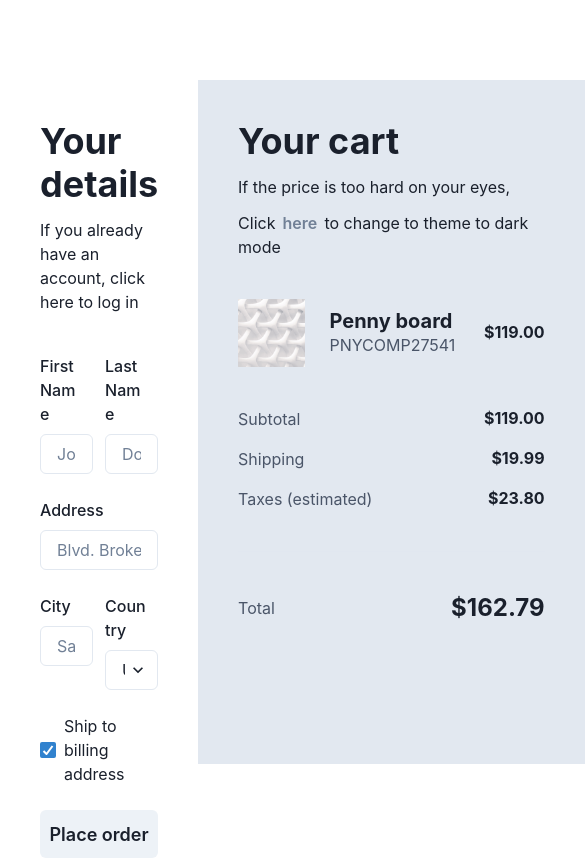
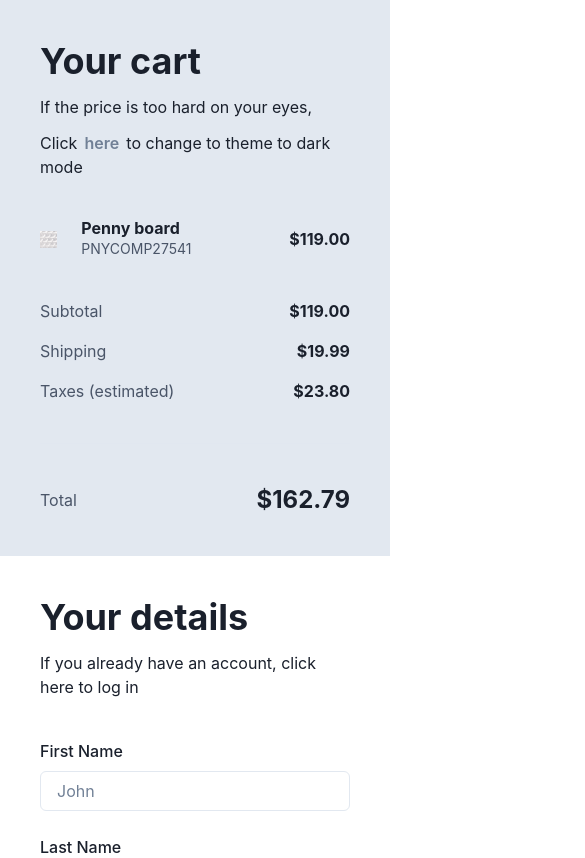
Before and after one commit to JoostGevaert/geophysics-info, a Next.js app: page / in a window 390 px wide. Shown: the top 858 px of the page, 585 px wide, since content can reach past the window. Built offline with nearby package versions, Linux system fonts and the light colour scheme.

Commit message:
feat: make UI responsive

```diff
--- a/pages/index.tsx
+++ b/pages/index.tsx
@@ -12,7 +12,11 @@ import Cart from '../src/sections/cart';
 const IndexPage = () => {
   return (
     <Container maxW="container.xl" p={0}>
-      <Flex h="100vh" py={20}>
+      <Flex
+        h={{ base: 'auto', md: '100vh' }}
+        py={[0, 10, 20]}
+        direction={{ base: 'column-reverse', md: 'row' }}
+      >
         <Details />
         <Cart />
       </Flex>
--- a/src/sections/cart.tsx
+++ b/src/sections/cart.tsx
@@ -31,7 +31,7 @@ const  Cart = () => {
         <Text>Click <Button onClick={toggleColorMode} variant="link">here</Button> to change to theme to dark mode</Text>
       </VStack>
       <HStack spacing={6} alignItems="center" w="full">
-        <AspectRatio ratio={1} w={24}>
+        <AspectRatio ratio={1} w={{ base: '20px', md: '24px' }}>
           <Image
             src="/images/post1.jpg"
             alt="Joop Gevaar"
@@ -45,9 +45,9 @@ const  Cart = () => {
           justifyContent="space-between"
           alignItems="center"
         >
-          <VStack w="full" spacing={0} alignItems="flex-start">
-            <Heading size="md">Penny board</Heading>
-            <Text color={secondaryTextColor}>PNYCOMP27541</Text>
+          <VStack spacing={0} alignItems="stretch" w="full">
+            <Heading size={{ base: 'sm', md: 'md' }}>Penny board</Heading>
+            <Text color={secondaryTextColor} fontSize={{ base: 'sm', md: 'md' }}>PNYCOMP27541</Text>
           </VStack>
           <Heading size="sm" textAlign="end">
             $119.00
--- a/src/sections/details.tsx
+++ b/src/sections/details.tsx
@@ -10,10 +10,12 @@ import {
   Select,
   Checkbox,
   Button,
+  useBreakpointValue,
 } from '@chakra-ui/react';
 
 
 const Details = () => {
+  const colSpan = useBreakpointValue({ base: 2, md: 1 })
   return (
     <VStack
       w="full"
@@ -27,13 +29,13 @@ const Details = () => {
         <Text>If you already have an account, click here to log in</Text>
       </VStack>
       <SimpleGrid columns={2} columnGap={3} rowGap={6} w="full">
-        <GridItem colSpan={1}>
+        <GridItem colSpan={colSpan}>
           <FormControl>
             <FormLabel>First Name</FormLabel>
             <Input placeholder="John" />
           </FormControl>
         </GridItem>
-        <GridItem colSpan={1}>
+        <GridItem colSpan={colSpan}>
           <FormControl>
             <FormLabel>Last Name</FormLabel>
             <Input placeholder="Doe" />
@@ -45,13 +47,13 @@ const Details = () => {
             <Input placeholder="Blvd. Broken Dreams 21" />
           </FormControl>
         </GridItem>
-        <GridItem colSpan={1}>
+        <GridItem colSpan={colSpan}>
           <FormControl>
             <FormLabel>City</FormLabel>
             <Input placeholder="San Francisco" />
           </FormControl>
         </GridItem>
-        <GridItem colSpan={1}>
+        <GridItem colSpan={colSpan}>
           <FormControl>
             <FormLabel>Country</FormLabel>
             <Select>
```
